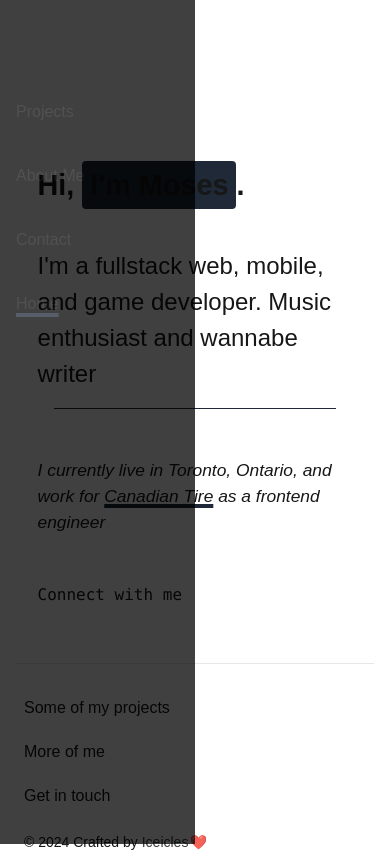
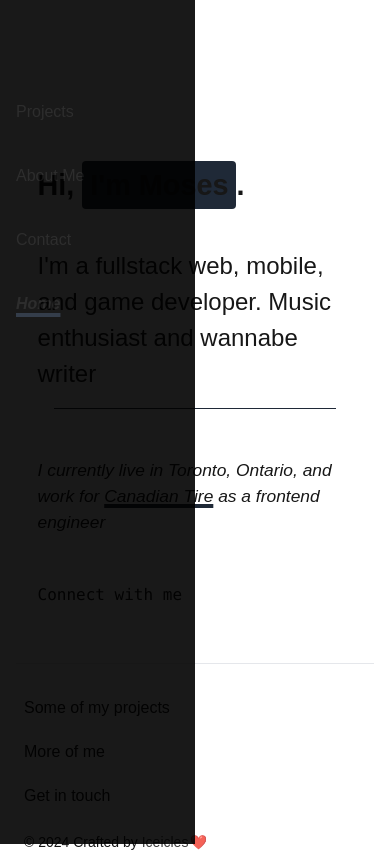
Before and after one commit to iceicles/portfolio, a Next.js app: page / in a window 390 px wide. Both pictures are taken after a click on the element 350 px from the left and 40 px from the top of the page. Built offline with nearby package versions, Linux system fonts and the light colour scheme.

Commit message:
style changes to mobile nav active state

```diff
--- a/components/Navigation/HeaderNav/MobileHamburgerNav/index.tsx
+++ b/components/Navigation/HeaderNav/MobileHamburgerNav/index.tsx
@@ -66,7 +66,7 @@ export const MobileHamburgerNav: FC<{}> = ({}) => {
         <>
           <div className='fixed top-0 h-screen overflow-y-auto overflow-x-hidden z-50 inset-0 h-[calc(100%-1rem)] transition-all'>
             <div
-              className='relative p-4 w-[50vw] h-full max-w-[50%] bg-black opacity-75'
+              className='relative p-4 w-[50vw] h-full max-w-[50%] bg-black opacity-90'
               ref={modalRef}
             >
               <nav>
@@ -78,7 +78,9 @@ export const MobileHamburgerNav: FC<{}> = ({}) => {
                         value={el.value}
                         href={el.href}
                         styles={
-                          isActive(el.href, pathname) ? 'active-link' : ''
+                          isActive(el.href, pathname)
+                            ? 'active-link italic font-bold'
+                            : ''
                         }
                       />
                     );
```
